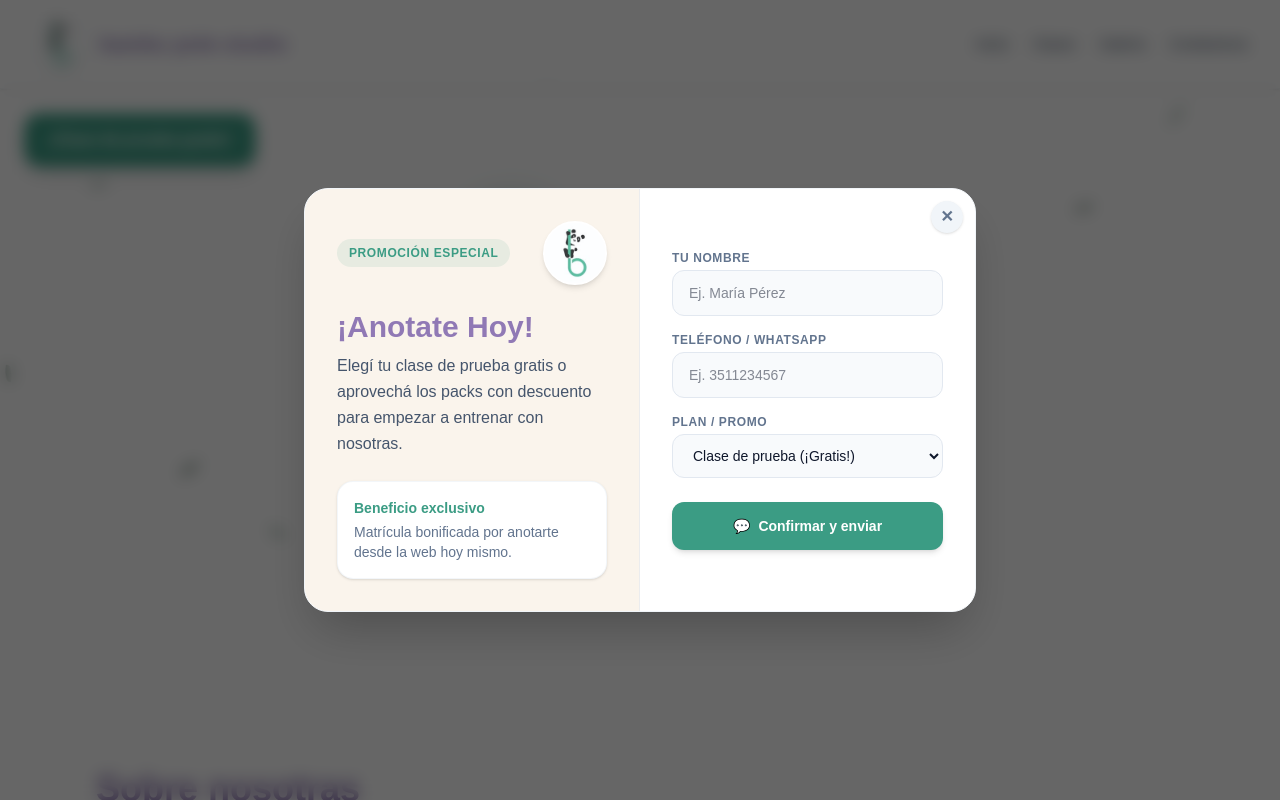
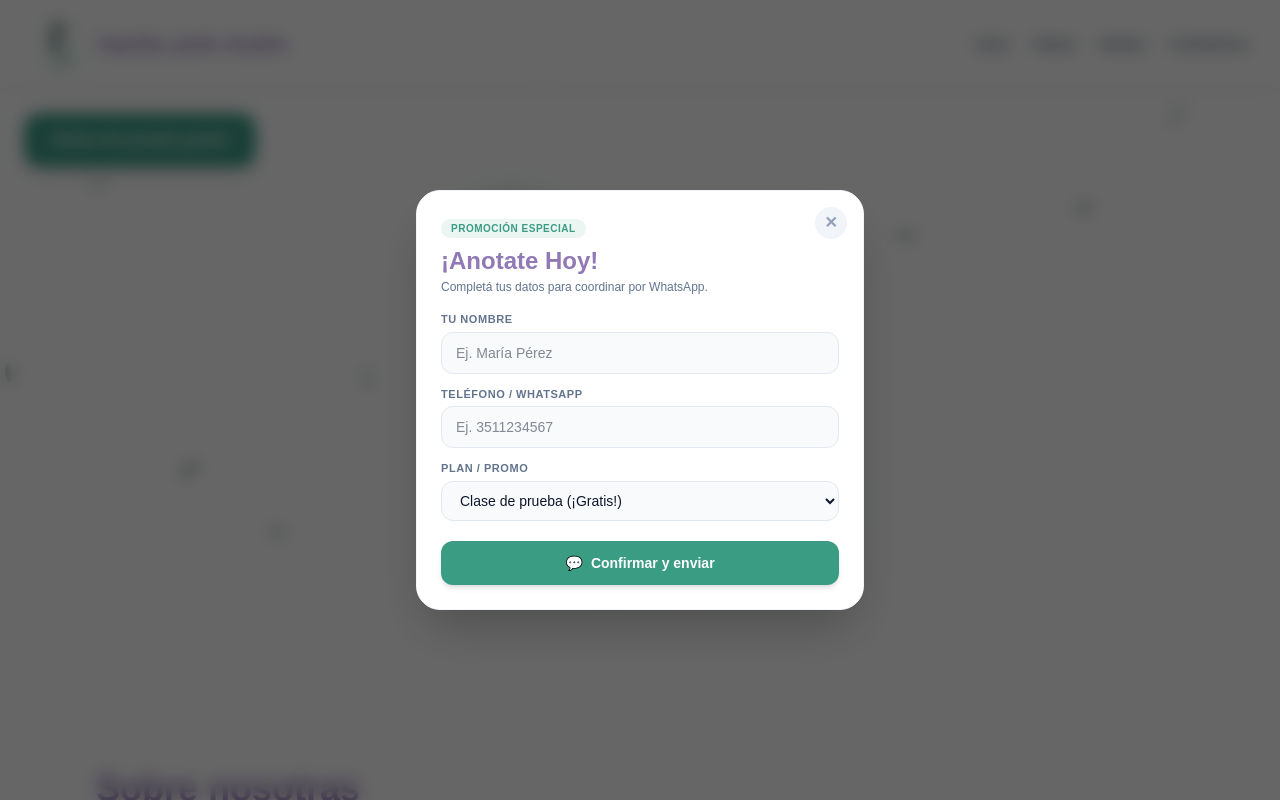
Before and after one commit to meracs2/bambu-polesport, a Next.js app: page /clases in a window 1280 px wide. Both pictures are taken after a click on the button "¡Clase de prueba gratis!". Shown: the top 800 px of the page. Built offline with nearby package versions, Linux system fonts and the light colour scheme.

Commit message:
modal puesto

```diff
--- a/app/clases/page.tsx
+++ b/app/clases/page.tsx
@@ -86,81 +86,60 @@ export default function Home() {
           </button>
         </div>
 
-        {/* --- MODAL OPTIMIZADO PARA CELULAR (COMPACTO Y FIJO) --- */}
+        {/* --- MODAL DINÁMICO, CHICO Y COMPACTO --- */}
         {isModalOpen && (
           <div className="fixed inset-0 z-50 flex items-center justify-center bg-black/60 backdrop-blur-sm p-4">
-            <div className="bg-white text-slate-900 rounded-3xl overflow-hidden max-w-md md:max-w-2xl w-full shadow-2xl border border-slate-100 relative flex flex-col md:flex-row animate-in fade-in zoom-in duration-200">
+            <div className="bg-white text-slate-900 rounded-3xl p-5 sm:p-6 max-w-sm sm:max-w-md w-full shadow-2xl border border-slate-100 relative animate-in fade-in zoom-in duration-200">
 
-              {/* Botón de cierre siempre accesible arriba a la derecha */}
+              {/* Botón de cierre visible y cómodo */}
               <button
                 onClick={() => setIsModalOpen(false)}
-                className="absolute top-3 right-3 z-20 text-slate-500 hover:text-slate-800 font-bold cursor-pointer bg-slate-100 hover:bg-slate-200 w-8 h-8 rounded-full flex items-center justify-center shadow-sm transition"
+                className="absolute top-4 right-4 z-20 text-slate-400 hover:text-slate-700 font-bold cursor-pointer bg-slate-100 hover:bg-slate-200 w-8 h-8 rounded-full flex items-center justify-center transition"
               >
                 ✕
               </button>
 
-              {/* En celulares ocultamos el bloque lateral largo y mostramos solo el formulario compacto. En PC se mantiene en 2 columnas */}
-              <div className="hidden md:flex bg-[#FAF4EC] p-8 w-1/2 flex-col justify-between border-r border-slate-200/60">
-                <div>
-                  <div className="flex flex-row items-center justify-between gap-3 mb-6">
-                    <span className="bg-[#3B9C84]/10 text-[#3B9C84] text-xs font-bold uppercase tracking-wider px-3 py-1.5 rounded-full">
+              {/* Cabecera compacta */}
+              <div className="mb-4 pr-8">
+                <span className="bg-[#3B9C84]/10 text-[#3B9C84] text-[10px] font-bold uppercase tracking-wider px-2.5 py-1 rounded-full">
                   Promoción Especial
                 </span>
-                    <div className="relative w-16 h-16 rounded-full overflow-hidden border-2 border-white shadow-md bg-white flex items-center justify-center">
-                      <Image src="/bambu-logo.jpg" alt="Bambu Logo" fill className="object-cover" />
-                    </div>
-                  </div>
-                  <h3 className="text-3xl font-bold text-[#9079B5] mb-2">¡Anotate Hoy!</h3>
-                  <p className="text-base text-slate-600 leading-relaxed">
-                    Elegí tu clase de prueba gratis o aprovechá los packs con descuento para empezar a entrenar con nosotras.
-                  </p>
-                </div>
-                <div className="mt-6 bg-white p-4 rounded-2xl shadow-sm border border-slate-200/40">
-                  <p className="text-sm font-semibold text-[#3B9C84]">Beneficio exclusivo</p>
-                  <p className="text-sm text-slate-500 mt-1">Matrícula bonificada por anotarte desde la web hoy mismo.</p>
-                </div>
+                <h3 className="text-xl sm:text-2xl font-bold text-[#9079B5] mt-1.5">¡Anotate Hoy!</h3>
+                <p className="text-xs text-slate-500 mt-0.5">Completá tus datos para coordinar por WhatsApp.</p>
               </div>
 
-              {/* Formulario (Ocupa el 100% en celular de forma compacta y el 50% en PC) */}
-              <div className="bg-white p-5 sm:p-8 w-full md:w-1/2 flex flex-col justify-center">
-                <div className="md:hidden mb-4 pr-6">
-                  <span className="bg-[#3B9C84]/10 text-[#3B9C84] text-[10px] font-bold uppercase tracking-wider px-2.5 py-1 rounded-full">
-                    Promo Especial
-                  </span>
-                  <h3 className="text-xl font-bold text-[#9079B5] mt-2">¡Anotate Hoy!</h3>
-                </div>
-
-                <form onSubmit={handleWhatsAppSubmit} className="flex flex-col gap-3 sm:gap-4">
+              {/* Formulario compacto */}
+              <form onSubmit={handleWhatsAppSubmit} className="flex flex-col gap-3">
                 <div>
-                    <label className="block text-[11px] sm:text-xs font-semibold uppercase tracking-wider mb-1 text-slate-500">Tu Nombre</label>
+                  <label className="block text-[11px] font-semibold uppercase tracking-wider mb-1 text-slate-500">Tu Nombre</label>
                   <input
                     type="text"
                     required
                     placeholder="Ej. María Pérez"
                     value={formData.name}
                     onChange={(e) => setFormData({...formData, name: e.target.value})}
-                      className="w-full px-3.5 py-2.5 sm:px-4 sm:py-3 rounded-xl border border-slate-200 bg-slate-50 text-slate-900 text-sm focus:outline-none focus:border-[#3B9C84]"
+                    className="w-full px-3.5 py-2.5 rounded-xl border border-slate-200 bg-slate-50 text-slate-900 text-xs sm:text-sm focus:outline-none focus:border-[#3B9C84]"
                   />
                 </div>
 
                 <div>
-                    <label className="block text-[11px] sm:text-xs font-semibold uppercase tracking-wider mb-1 text-slate-500">Teléfono / WhatsApp</label>
+                  <label className="block text-[11px] font-semibold uppercase tracking-wider mb-1 text-slate-500">Teléfono / WhatsApp</label>
                   <input
                     type="tel"
                     required
                     placeholder="Ej. 3511234567"
                     value={formData.phone}
                     onChange={(e) => setFormData({...formData, phone: e.target.value})}
-                      className="w-full px-3.5 py-2.5 sm:px-4 sm:py-3 rounded-xl border border-slate-200 bg-slate-50 text-slate-900 text-sm focus:outline-none focus:border-[#3B9C84]"
+                    className="w-full px-3.5 py-2.5 rounded-xl border border-slate-200 bg-slate-50 text-slate-900 text-xs sm:text-sm focus:outline-none focus:border-[#3B9C84]"
                   />
                 </div>
 
                 <div>
-                    <label className="block text-[11px] sm:text-xs font-semibold uppercase tracking-wider mb-1 text-slate-500">Plan / Promo</label>
+                  <label className="block text-[11px] font-semibold uppercase tracking-wider mb-1 text-slate-500">Plan / Promo</label>
                   <select
                     value={formData.plan}
                     onChange={(e) => setFormData({...formData, plan: e.target.value})}
-                      className="w-full px-3.5 py-2.5 sm:px-4 sm:py-3 rounded-xl border border-slate-200 bg-slate-50 text-slate-900 text-sm focus:outline-none focus:border-[#3B9C84]"
+                    className="w-full px-3.5 py-2.5 rounded-xl border border-slate-200 bg-slate-50 text-slate-900 text-xs sm:text-sm focus:outline-none focus:border-[#3B9C84]"
                   >
                     <option value="Clase de prueba gratis">Clase de prueba (¡Gratis!)</option>
                     <option value="Pack Mensual x2 por semana">Pack Mensual x2 por semana (Oferta)</option>
@@ -170,12 +149,11 @@ export default function Home() {
 
                 <button
                   type="submit"
-                    className="mt-2 bg-[#3B9C84] hover:bg-[#31826d] text-white py-3 sm:py-3.5 px-4 rounded-xl font-semibold transition shadow-md text-sm flex items-center justify-center gap-2 cursor-pointer"
+                  className="mt-2 bg-[#3B9C84] hover:bg-[#31826d] text-white py-3 px-4 rounded-xl font-semibold transition shadow-md text-xs sm:text-sm flex items-center justify-center gap-2 cursor-pointer"
                 >
                   <span>💬</span> <span>Confirmar y enviar</span>
                 </button>
               </form>
-              </div>
 
             </div>
           </div>
```
Lines whose indentation alone changed are shown as unchanged.
